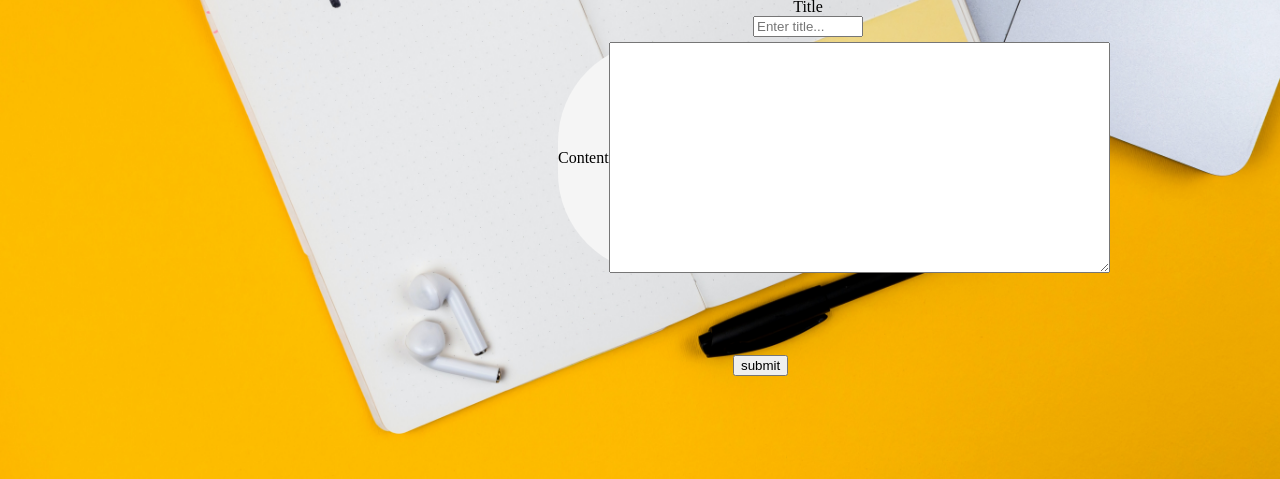
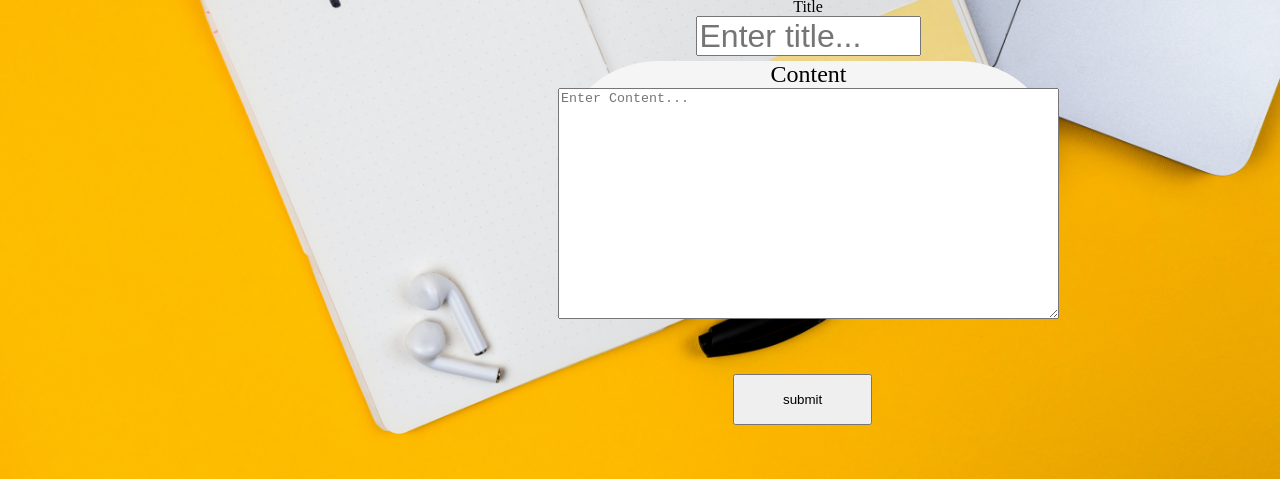
Before and after one commit to manohar-sai123/web-project, a website: page public/notes.html in a window 1280 px wide. Shown: the part 321-800 px from the top of the page. Drawn offline with Linux system fonts and the light colour scheme.

Commit message:
final submission

```diff
--- a/public/notes.html
+++ b/public/notes.html
@@ -26,14 +26,12 @@
             <label>Content</label>
           </div>
           <div class="content">
-            <textarea form="notesForm" id="notes" maxlength="700" rows="15" cols="60" placeholder="Enter Content...">
-                  </textarea>
-
+            <textarea form="notesForm" id="notes" maxlength="700" rows="15" cols="60" placeholder="Enter Content..."></textarea>
           </div>
 
         </div> <br>
         <div class="btn-field">
-          <button type="submit"> submit</button>
+          <button type="submit" style="padding: 1rem 3rem 1rem 3rem"> submit</button>
         </div>
       </form>
     </div>
--- a/public/stylenotes.css
+++ b/public/stylenotes.css
@@ -59,6 +59,7 @@ body{
     align-items: center;
     position: absolute;
     display: flex;
+    flex-direction: column;
     left: 20%;
 }
 .input{
@@ -79,3 +80,12 @@ body{
     position: absolute;
     margin: 300px 300px;
 }
+#title {
+    /* padding: 2rem 1rem; */
+    width: 30%;
+    height: 10%;
+    font-size: xx-large;
+}
+.label{
+    font-size: x-large;
+}
```
